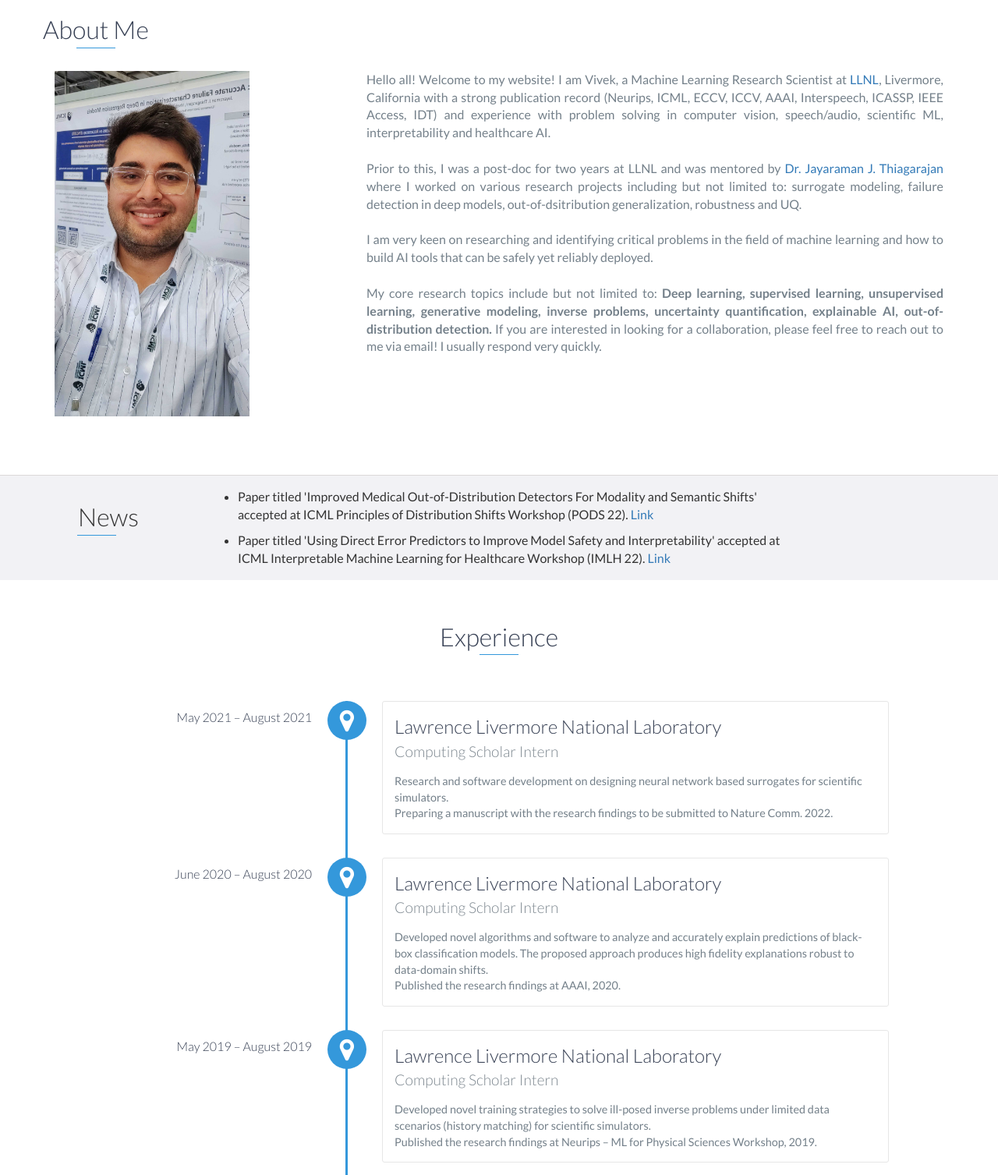
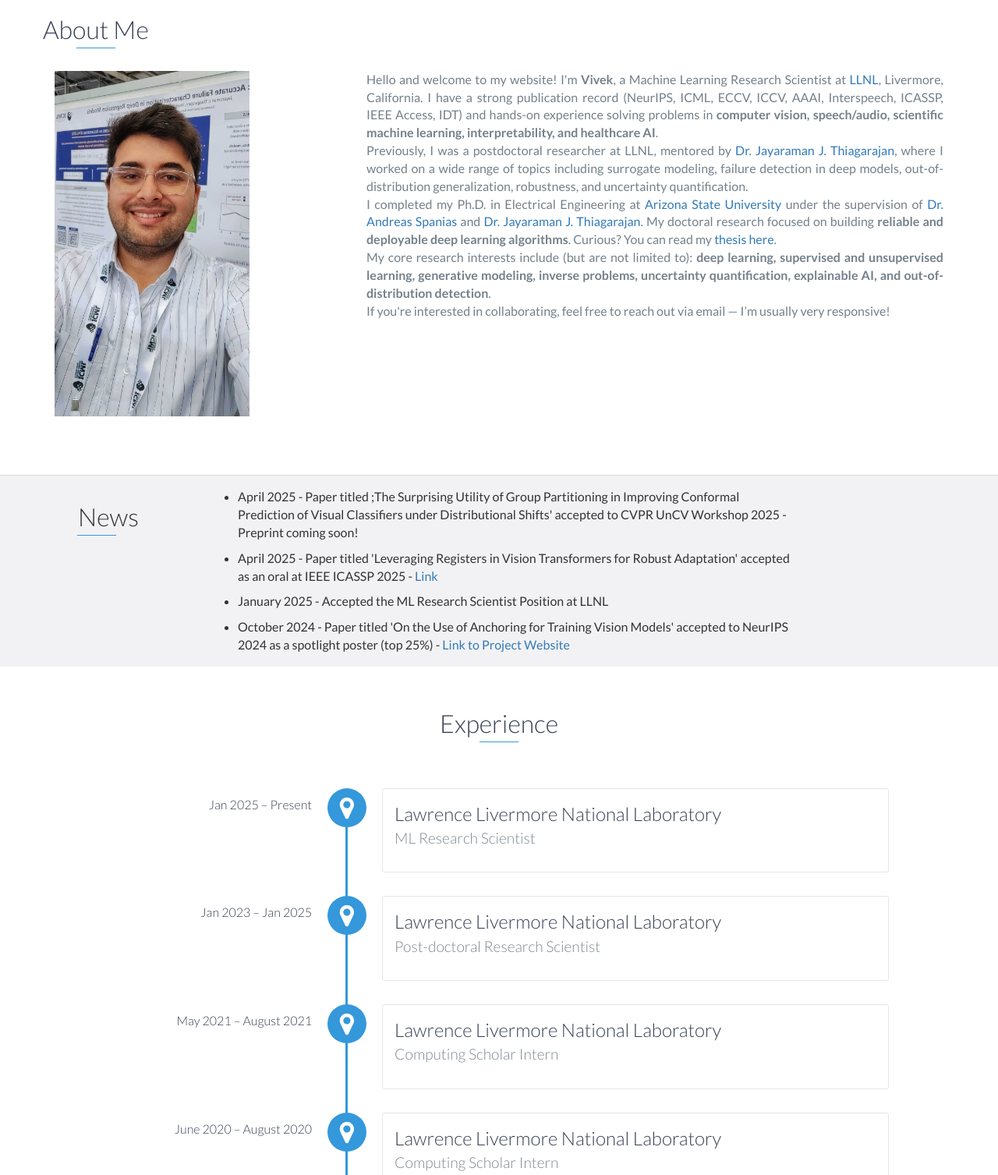
Before and after one commit to vivsivaraman/vivsivaraman.github.io, a website: page index.html in a window 1280 px wide. Shown: the part 860-2367 px from the top of the page at 78% size. Drawn offline with nearby package versions, Linux system fonts and the light colour scheme.

Commit message:
updated index

```diff
--- a/index.html
+++ b/index.html
@@ -90,12 +90,37 @@
       <!-- Text Column -->
       <div class="col-md-8">
         <p align="justify" style="margin-left: 10px;">
-          Hello all! Welcome to my website! I am Vivek, a Machine Learning Research Scientist at <a href="https://llnl.gov/">LLNL</a>, Livermore, California with a strong publication record (Neurips, ICML, ECCV, ICCV, AAAI,
-          Interspeech, ICASSP, IEEE Access, IDT) and experience with problem solving in computer vision, speech/audio, scientific ML, interpretability and healthcare AI. <br><br>
-          Prior to this, I was a post-doc for two years at LLNL and was mentored by <a href="https://jjthiagarajan.com/">Dr. Jayaraman J. Thiagarajan</a> where I worked on various research projects including but not limited to: surrogate modeling, failure detection in deep models, out-of-dsitribution generalization, robustness and UQ.</b> <br><br>
-          I am very keen on researching and identifying critical problems in the field of machine learning and how to build AI tools that can be safely yet reliably deployed. <br><br>
-          My core research topics include but not limited to: <b>Deep learning, supervised learning, unsupervised learning, generative modeling, inverse problems, uncertainty quantification, explainable AI, out-of-distribution detection.</b>
-          If you are interested in looking for a collaboration, please feel free to reach out to me via email! I usually respond very quickly. <br><br>
+            Hello and welcome to my website! I'm <b>Vivek</b>, a Machine Learning Research Scientist at
+            <a href="https://llnl.gov/">LLNL</a>, Livermore, California. I have a strong publication record
+            (NeurIPS, ICML, ECCV, ICCV, AAAI, Interspeech, ICASSP, IEEE Access, IDT) and hands-on experience
+            solving problems in <b>computer vision, speech/audio, scientific machine learning, interpretability,
+            and healthcare AI</b>.
+            </p>
+
+            <p align="justify" style="margin-left: 10px;">
+            Previously, I was a postdoctoral researcher at LLNL, mentored by
+            <a href="https://jjthiagarajan.com/">Dr. Jayaraman J. Thiagarajan</a>, where I worked on a wide range
+            of topics including surrogate modeling, failure detection in deep models, out-of-distribution
+            generalization, robustness, and uncertainty quantification.
+            </p>
+
+            <p align="justify" style="margin-left: 10px;">
+            I completed my Ph.D. in Electrical Engineering at
+            <a href="https://asu.edu/">Arizona State University</a> under the supervision of
+            <a href="https://www.public.asu.edu/~spanias/">Dr. Andreas Spanias</a> and
+            <a href="https://jjthiagarajan.com/">Dr. Jayaraman J. Thiagarajan</a>. My doctoral research focused
+            on building <b>reliable and deployable deep learning algorithms</b>. Curious? You can read my
+            <a href="https://d1rbsgppyrdqq4.cloudfront.net/s3fs-public/c7/Narayanaswamy_asu_0010E_22521.pdf?versionId=xRg7MGh.QS2ZNQIyJyByX0NTvBG7Niye&X-Amz-Content-Sha256=UNSIGNED-PAYLOAD&X-Amz-Algorithm=AWS4-HMAC-SHA256&X-Amz-Credential=AKIASBVQ3ZQ4YNQVYJLW/20250526/us-west-2/s3/aws4_request&X-Amz-Date=20250526T070612Z&X-Amz-SignedHeaders=host&X-Amz-Expires=120&X-Amz-Signature=a994389be5e77e38f9457c440fb1e142e8ebc4c4f7946a771b18788adf432549">thesis here</a>.
+            </p>
+
+            <p align="justify" style="margin-left: 10px;">
+            My core research interests include (but are not limited to):
+            <b>deep learning, supervised and unsupervised learning, generative modeling, inverse problems,
+            uncertainty quantification, explainable AI, and out-of-distribution detection</b>.
+            </p>
+
+            <p align="justify" style="margin-left: 10px;">
+            If you're interested in collaborating, feel free to reach out via email — I’m usually very responsive!
         </p>
       </div>
     </div>
@@ -114,9 +139,10 @@
 			<style>
 				ul li {margin-bottom: 10px;}
 			</style>
-                        <li>Paper titled 'Improved Medical Out-of-Distribution Detectors For Modality and Semantic Shifts' accepted at ICML Principles of Distribution Shifts Workshop (PODS 22). <a href="https://drive.google.com/file/d/1AlY73-_qhjpcmo1B_OvIS-RfGArrSUEB/view/">Link</a></li>
-
-		        <li>Paper titled 'Using Direct Error Predictors to Improve Model Safety and Interpretability' accepted at ICML Interpretable Machine Learning for Healthcare Workshop (IMLH 22). <a href="https://github.com/interpretable-ml-in-healthcare/IMLH2022/blob/main/35%5CCameraReady%5CIMLH_Camera_Ready.pdf">Link</a> </li>
+                        <li> April 2025 - Paper titled ;The Surprising Utility of Group Partitioning in Improving Conformal Prediction of Visual Classifiers under Distributional Shifts' accepted to CVPR UnCV Workshop 2025 - Preprint coming soon!</li>
+                        <li> April 2025 - Paper titled 'Leveraging Registers in Vision Transformers for Robust Adaptation' accepted as an oral at IEEE ICASSP 2025 - <a href="https://arxiv.org/pdf/2501.04784">Link</a></li>
+                        <li> January 2025 - Accepted the ML Research Scientist Position at LLNL</li>
+                        <li> October 2024 - Paper titled 'On the Use of Anchoring for Training Vision Models' accepted to NeurIPS 2024 as a spotlight poster (top 25%) - <a href="https://software.llnl.gov/anchoring">Link to Project Website</a></li>
 	            </ul>
 
                 </div>
@@ -128,48 +154,38 @@
     <div id="experience">
         <h2 class="heading">Experience</h2>
         <div id="experience-timeline">
+            <div data-date="Jan 2025 – Present">
+                <h3>Lawrence Livermore National Laboratory</h3>
+                <h4>ML Research Scientist</h4>
+            </div>
+
+            <div data-date="Jan 2023 – Jan 2025">
+                <h3>Lawrence Livermore National Laboratory</h3>
+                <h4>Post-doctoral Research Scientist</h4>
+
+            </div>
+
             <div data-date="May 2021 – August 2021">
                 <h3>Lawrence Livermore National Laboratory</h3>
                 <h4>Computing Scholar Intern</h4>
-                <p>
-                    Research and software development on designing neural network based surrogates for scientific simulators.<br style=“line-height:3;”>
-                    Preparing a manuscript with the research findings to be submitted to Nature Comm. 2022.
-                </p>
             </div>
 
             <div data-date="June 2020 – August 2020">
                 <h3>Lawrence Livermore National Laboratory</h3>
                 <h4>Computing Scholar Intern</h4>
-                <p>
-                    Developed novel algorithms and software to analyze and accurately explain predictions of black-box classification models. The proposed approach produces high fidelity explanations robust to data-domain shifts.<br style=“line-height:3;”>
-		    Published the research findings at AAAI, 2020.
-                </p>
             </div>
 
             <div data-date="May 2019 – August 2019">
                 <h3>Lawrence Livermore National Laboratory</h3>
                 <h4>Computing Scholar Intern</h4>
-                <p>
-                    Developed novel training strategies to solve ill-posed inverse problems under limited data scenarios (history matching) for scientific simulators.<br style=“line-height:3;”>
-		    Published the research findings at Neurips – ML for Physical Sciences Workshop, 2019.
-                </p>
             </div>
 	    <div data-date="May 2018 – August 2018">
                 <h3>Qualcomm R&D</h3>
                 <h4>Interim Engineering Intern</h4>
-                <p>
-                    Developed python software libraries for automating Wi-Fi testing, integration, post processing and data visualization.<br style=“line-height:3;”>
-		    Assisted managers and project leads in the process of wireless testing in different practical deployments.
-                </p>
             </div>
-	    <div data-date="Jan 2018 – Present">
+	    <div data-date="Jan 2018 – Jan 2023">
                 <h3>Arizona State University</h3>
                 <h4>Graduate Research Associate</h4>
-                <p>
-                    Research and software development on computer vision, speech/audio and scientfic data using deep learning.<br style=“line-height:3;”>
-		    Collaborating with NXP Semiconductors for research on sensor calibration with machine learning.<br style=“line-height:3;”>
-		    Actively participated in the NSF Photovoltaic Cyber Physical System project and published 4+ conference papers and book chapters.
-                </p>
             </div>
         </div>
     </div>
@@ -179,10 +195,11 @@
         <h2 class="heading">Education</h2>
         <div class="education-block">
             <h3>Arizona State University</h3>
-            <span class="education-date">August 2017 - Present</span>
+            <span class="education-date">August 2017 - Jan 2023</span>
             <h4>Ph.D. in Electrical Engineering</h4>
             <p>
-                Courses: Digital Signal Processing, Communication Systems, Random Signal Theory, Detection and Estimation Theory,
+                Thesis: <a href="https://d1rbsgppyrdqq4.cloudfront.net/s3fs-public/c7/Narayanaswamy_asu_0010E_22521.pdf?versionId=xRg7MGh.QS2ZNQIyJyByX0NTvBG7Niye&X-Amz-Content-Sha256=UNSIGNED-PAYLOAD&X-Amz-Algorithm=AWS4-HMAC-SHA256&X-Amz-Credential=AKIASBVQ3ZQ4YNQVYJLW/20250526/us-west-2/s3/aws4_request&X-Amz-Date=20250526T070612Z&X-Amz-SignedHeaders=host&X-Amz-Expires=120&X-Amz-Signature=a994389be5e77e38f9457c440fb1e142e8ebc4c4f7946a771b18788adf432549">Methodologies to Improve Fidelity and Reliability of Deep Learning Models for Real-World Deployment</a><br>
+                <br>Courses: Digital Signal Processing, Communication Systems, Random Signal Theory, Detection and Estimation Theory,
                 Adaptive Signal Processing, Speech Processing and Audio Perception, Statistical Machine Learning, Convex Optimization, Artificial Neural Computation.
             </p>
         </div>
@@ -350,7 +367,7 @@
 
     <div id="contact">
         <h2>Get in Touch</h2><br>
-        <h2>Email ID: vnaray29@asu.edu</h2>
+        <h2>Email ID: narayanaswam1@llnl.gov</h2>
 
 
         <!-- End #contact-form -->
@@ -362,7 +379,7 @@
             <div class="row">
                 <div class="col-sm-5 copyright">
                     <p>
-                        Copyright &copy; <span id="current-year">2022</span> Vivek Sivaraman Narayanaswamy
+                        Copyright &copy; <span id="current-year">2025</span> Vivek Sivaraman Narayanaswamy
                     </p>
                 </div>
                 <div class="col-sm-2 top">
```
